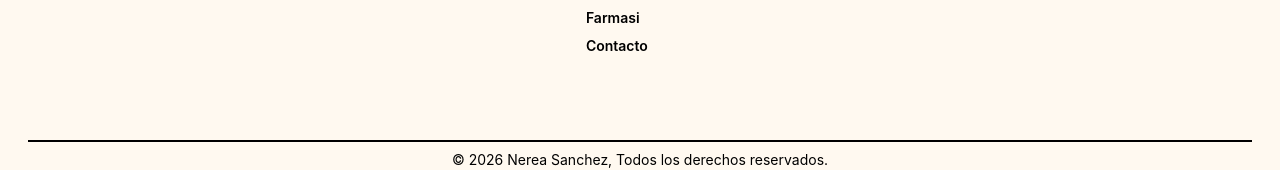
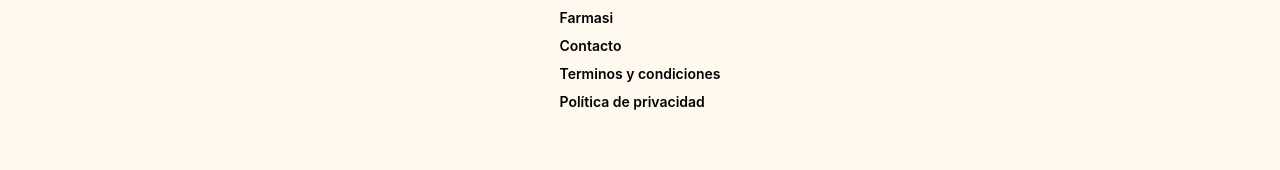
Before and after one commit to juancamilo99-prog/coach-portfolio-nerea, a React (Vite) app: page / in a window 1280 px wide. Shown: the part 1151-1321 px from the top of the page. Built offline with nearby package versions, Linux system fonts and the light colour scheme; no server answers.

Commit message:
feat: añadir enlaces de las paginas legales en el footer

```diff
--- a/src/components/layout/Footer.jsx
+++ b/src/components/layout/Footer.jsx
@@ -7,6 +7,8 @@
   { to: "/projects", label: "Proyectos" },
   { to: "/farmasi", label: "Farmasi" },
   { to: "/contact", label: "Contacto" },
+  { to: "/terms", label: "Terminos y condiciones"},
+  { to: "/privacy", label: "Política de privacidad"}
 ];
 
 export function Footer () {
```
